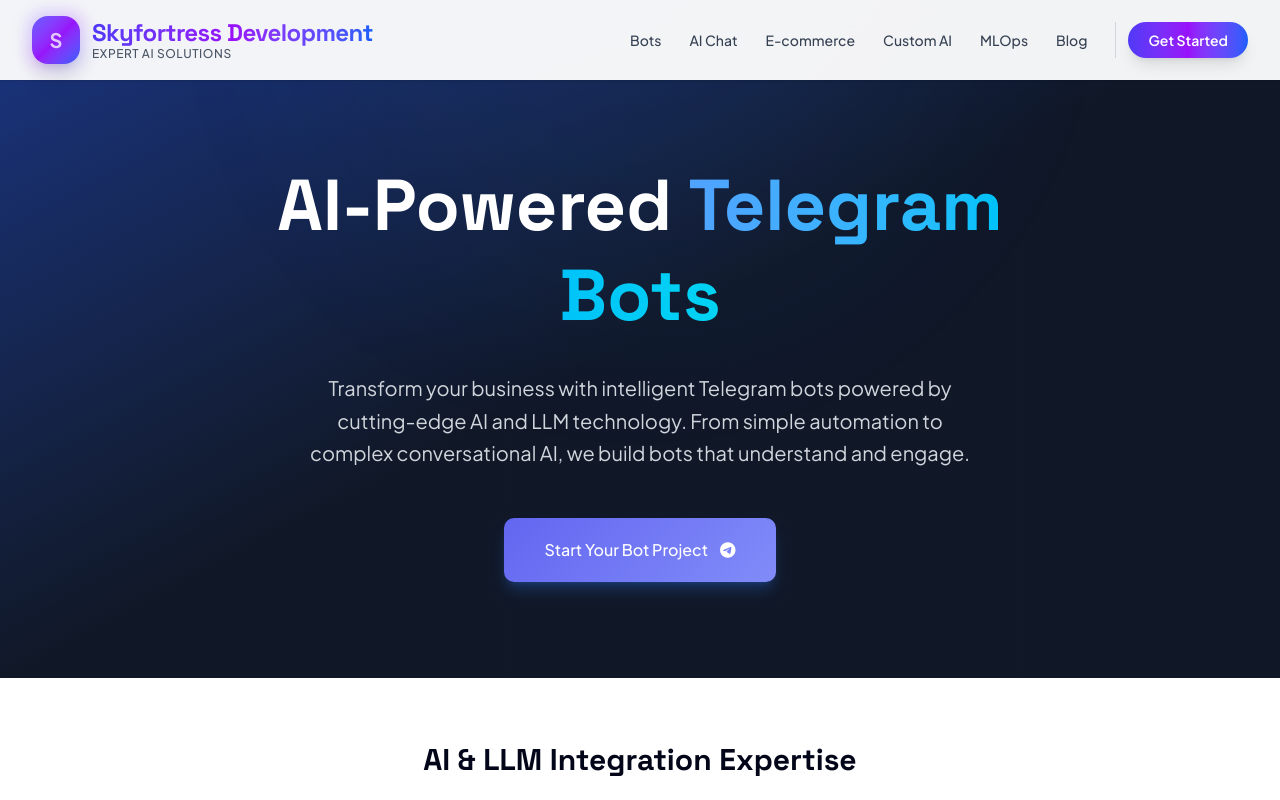
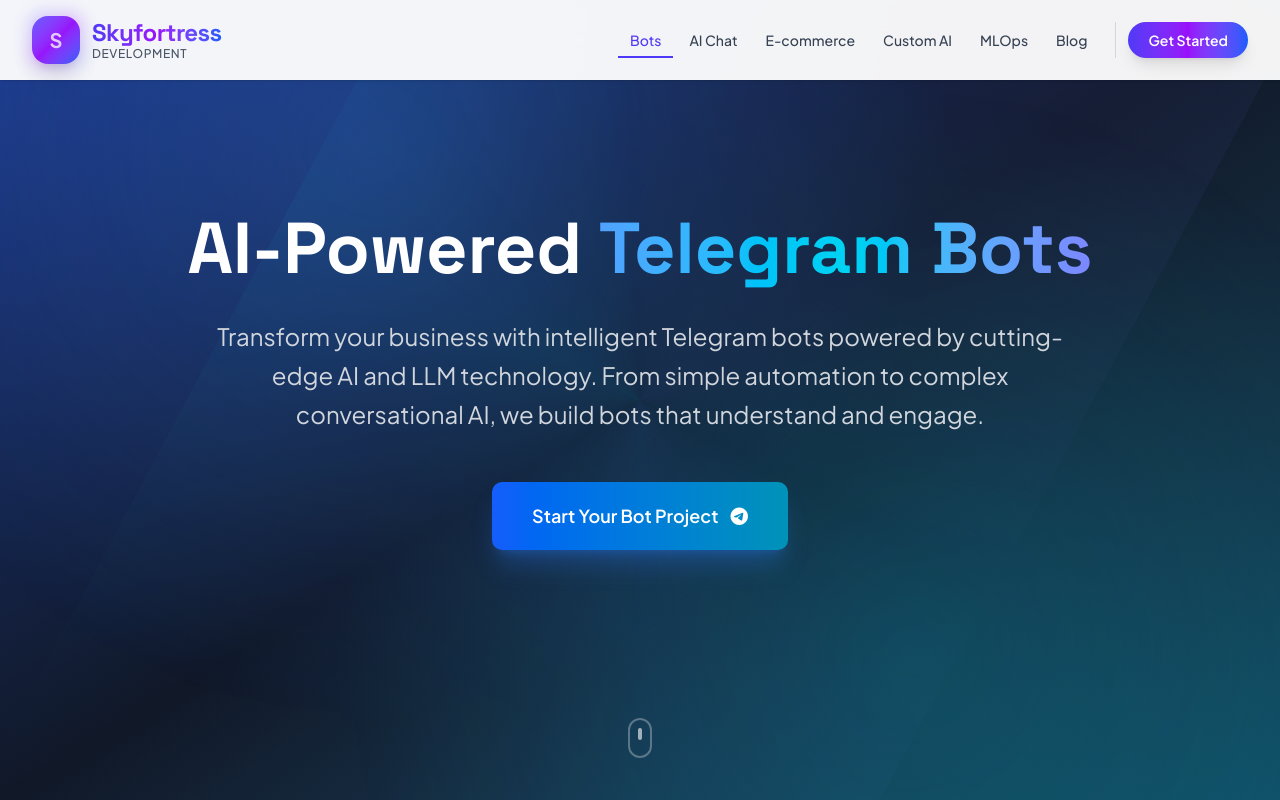
Before and after one commit to skyfortress/blog, a Next.js app: page /telegram-bots in a window 1280 px wide. Shown: the top 800 px of the page. Built offline with nearby package versions, Linux system fonts and the light colour scheme.

Commit message:
Update hero section with new stats, enhance navigation link styles, and improve technology stack layout for better responsiveness

```diff
--- a/src/app/page.tsx
+++ b/src/app/page.tsx
@@ -75,7 +75,7 @@
           {/* Stats/Trust Indicators */}
           <div className="grid grid-cols-1 sm:grid-cols-3 gap-4 sm:gap-6 lg:gap-8 max-w-3xl mx-auto px-2">
             <div className="text-center p-3 sm:p-4 bg-white/5 backdrop-blur-sm rounded-lg border border-white/10 hover:bg-white/10 transition-all duration-300">
-              <div className="text-xl sm:text-2xl lg:text-3xl font-bold text-white mb-1">50+</div>
+              <div className="text-xl sm:text-2xl lg:text-3xl font-bold text-white mb-1">30+</div>
               <div className="text-gray-400 text-xs sm:text-sm font-medium">AI Projects Delivered</div>
             </div>
             <div className="text-center p-3 sm:p-4 bg-white/5 backdrop-blur-sm rounded-lg border border-white/10 hover:bg-white/10 transition-all duration-300">
--- a/src/components/Hero.tsx
+++ b/src/components/Hero.tsx
@@ -1,3 +1,5 @@
+import Link from 'next/link';
+
 interface HeroProps {
   title: string;
   titleHighlight?: string;
@@ -5,7 +7,14 @@
   ctaText: string;
   ctaHref?: string;
   ctaIcon?: string;
-  theme?: 'default' | 'blue';
+  secondaryCtaText?: string;
+  secondaryCtaHref?: string;
+  secondaryCtaIcon?: string;
+  theme?: 'default' | 'blue' | 'purple';
+  showStats?: boolean;
+  stats?: Array<{ number: string; label: string }>;
+  showBadge?: boolean;
+  badgeText?: string;
 }
 
 export default function Hero({
@@ -15,53 +24,140 @@
   ctaText,
   ctaHref = "#contact",
   ctaIcon = "fas fa-arrow-right",
-  theme = 'default'
+  secondaryCtaText,
+  secondaryCtaHref = "#services",
+  secondaryCtaIcon = "fas fa-external-link-alt",
+  theme = 'default',
+  showStats = false,
+  stats = [
+    { number: "30+", label: "AI Projects Delivered" },
+    { number: "24hr", label: "Response Time" },
+    { number: "100%", label: "Client Satisfaction" }
+  ],
+  showBadge = false,
+  badgeText = "Available for New Projects"
 }: HeroProps) {
   const themeConfig = {
     default: {
-      gradient: 'from-indigo-900 via-gray-900 to-gray-900',
-      bgAnimate: 'rgba(99, 102, 241, 0.1)',
-      titleGradient: 'from-indigo-400 to-blue-400',
-      shadowColor: 'shadow-indigo-500/25 hover:shadow-indigo-500/30'
+      gradient: 'from-indigo-900 via-gray-900 to-purple-900',
+      radialGradient1: 'rgba(99, 102, 241, 0.3)',
+      radialGradient2: 'rgba(147, 51, 234, 0.2)',
+      conicGradient: 'conic-gradient(from 0deg at 50% 50%, transparent 0deg, rgba(99, 102, 241, 0.1) 60deg, transparent 120deg, rgba(147, 51, 234, 0.1) 180deg, transparent 240deg, rgba(59, 130, 246, 0.1) 300deg, transparent 360deg)',
+      titleGradient: 'from-indigo-400 via-purple-400 to-blue-400',
+      buttonGradient: 'from-indigo-600 to-purple-600 hover:from-indigo-700 hover:to-purple-700',
+      shadowColor: 'shadow-indigo-500/25 hover:shadow-indigo-500/40'
     },
     blue: {
-      gradient: 'from-blue-900 via-gray-900 to-gray-900',
-      bgAnimate: 'rgba(59, 130, 246, 0.1)',
-      titleGradient: 'from-blue-400 to-cyan-400',
-      shadowColor: 'shadow-blue-500/25 hover:shadow-blue-500/30'
+      gradient: 'from-blue-900 via-gray-900 to-cyan-900',
+      radialGradient1: 'rgba(59, 130, 246, 0.3)',
+      radialGradient2: 'rgba(6, 182, 212, 0.2)',
+      conicGradient: 'conic-gradient(from 0deg at 50% 50%, transparent 0deg, rgba(59, 130, 246, 0.1) 60deg, transparent 120deg, rgba(6, 182, 212, 0.1) 180deg, transparent 240deg, rgba(99, 102, 241, 0.1) 300deg, transparent 360deg)',
+      titleGradient: 'from-blue-400 via-cyan-400 to-indigo-400',
+      buttonGradient: 'from-blue-600 to-cyan-600 hover:from-blue-700 hover:to-cyan-700',
+      shadowColor: 'shadow-blue-500/25 hover:shadow-blue-500/40'
+    },
+    purple: {
+      gradient: 'from-purple-900 via-gray-900 to-indigo-900',
+      radialGradient1: 'rgba(147, 51, 234, 0.3)',
+      radialGradient2: 'rgba(99, 102, 241, 0.2)',
+      conicGradient: 'conic-gradient(from 0deg at 50% 50%, transparent 0deg, rgba(147, 51, 234, 0.1) 60deg, transparent 120deg, rgba(99, 102, 241, 0.1) 180deg, transparent 240deg, rgba(168, 85, 247, 0.1) 300deg, transparent 360deg)',
+      titleGradient: 'from-purple-400 via-indigo-400 to-pink-400',
+      buttonGradient: 'from-purple-600 to-indigo-600 hover:from-purple-700 hover:to-indigo-700',
+      shadowColor: 'shadow-purple-500/25 hover:shadow-purple-500/40'
     }
   };
 
   const config = themeConfig[theme];
 
   return (
-    <header className="relative pt-40 pb-24 px-4 bg-gray-900 overflow-hidden">
+    <header className="relative pt-16 sm:pt-24 lg:pt-32 pb-16 sm:pb-24 lg:pb-32 px-4 sm:px-6 bg-gray-900 overflow-hidden min-h-screen flex items-center">
+      {/* Background Elements */}
       <div className="absolute inset-0 overflow-hidden">
-        <div className={`absolute inset-0 bg-gradient-to-br ${config.gradient} opacity-90`}></div>
+        {/* Main gradient background */}
+        <div className={`absolute inset-0 bg-gradient-to-br ${config.gradient}`}></div>
+
+        {/* Animated radial gradients */}
         <div
-          className="absolute inset-0 hero-bg-animate"
-          style={{background: `radial-gradient(circle at 50% 0%, ${config.bgAnimate} 0%, transparent 50%)`}}
+          className="absolute inset-0 hero-bg-animate opacity-80"
+          style={{
+            background: `radial-gradient(circle at 30% 20%, ${config.radialGradient1} 0%, transparent 50%), radial-gradient(circle at 70% 80%, ${config.radialGradient2} 0%, transparent 50%)`
+          }}
+        ></div>
+
+        {/* Additional animated overlay */}
+        <div
+          className="absolute inset-0 opacity-60"
+          style={{
+            background: config.conicGradient,
+            animation: 'spin 20s linear infinite'
+          }}
         ></div>
       </div>
-      <div className="max-w-4xl mx-auto relative z-10 text-center">
-        <h1 className="text-5xl md:text-7xl font-bold text-white mb-8 leading-tight hero-title">
-          {title}{' '}
+
+      <div className="max-w-6xl mx-auto relative z-10 text-center w-full">
+        {/* Badge */}
+        {showBadge && (
+          <div className="inline-flex items-center px-3 py-2 sm:px-4 bg-white/10 backdrop-blur-sm border border-white/20 rounded-full text-white text-xs sm:text-sm font-medium mb-6 sm:mb-8 hero-title">
+            <div className="w-2 h-2 bg-green-400 rounded-full mr-2 animate-pulse"></div>
+            <span className="hidden sm:inline">{badgeText}</span>
+            <span className="sm:hidden">Available Now</span>
+          </div>
+        )}
+
+        {/* Main Heading */}
+        <h1 className="text-3xl sm:text-4xl md:text-5xl lg:text-6xl xl:text-7xl font-bold text-white mb-4 sm:mb-6 leading-tight hero-title px-2">
+          <span className="block sm:inline">{title}</span>{' '}
           {titleHighlight && (
             <span className={`text-transparent bg-clip-text bg-gradient-to-r ${config.titleGradient}`}>
               {titleHighlight}
             </span>
           )}
         </h1>
-        <p className="text-lg md:text-xl text-gray-300 mb-12 leading-relaxed max-w-2xl mx-auto hero-description">
+
+        {/* Subtitle */}
+        <p className="text-base sm:text-lg md:text-xl lg:text-2xl text-gray-300 mb-8 sm:mb-10 lg:mb-12 leading-relaxed max-w-4xl mx-auto hero-description font-light px-2">
           {description}
         </p>
-        <a
-          href={ctaHref}
-          className={`inline-flex items-center px-10 py-5 rounded-lg text-white font-medium accent-gradient shadow-lg ${config.shadowColor} hover:shadow-xl transition-all duration-300 hero-cta`}
-        >
-          {ctaText}
-          <i className={`${ctaIcon} ml-3`}></i>
-        </a>
+
+        {/* CTA Buttons */}
+        <div className="flex flex-col gap-3 sm:flex-row sm:gap-4 lg:gap-6 justify-center items-center mb-10 sm:mb-12 hero-cta px-2">
+          <Link
+            href={ctaHref}
+            className={`group w-full sm:w-auto inline-flex items-center justify-center px-6 sm:px-8 lg:px-10 py-3 sm:py-4 lg:py-5 rounded-lg text-white font-semibold bg-gradient-to-r ${config.buttonGradient} shadow-xl ${config.shadowColor} hover:shadow-2xl transition-all duration-300 transform hover:translate-y-[-2px] text-sm sm:text-base lg:text-lg min-w-[200px]`}
+          >
+            {ctaText}
+            <i className={`${ctaIcon} ml-2 sm:ml-3 group-hover:translate-x-1 transition-transform duration-300`}></i>
+          </Link>
+
+          {secondaryCtaText && (
+            <Link
+              href={secondaryCtaHref}
+              className="group w-full sm:w-auto inline-flex items-center justify-center px-6 sm:px-8 lg:px-10 py-3 sm:py-4 lg:py-5 rounded-lg text-white font-semibold bg-white/10 hover:bg-white/20 backdrop-blur-sm border border-white/30 hover:border-white/50 transition-all duration-300 transform hover:translate-y-[-2px] text-sm sm:text-base lg:text-lg min-w-[200px]"
+            >
+              {secondaryCtaText}
+              <i className={`${secondaryCtaIcon} ml-2 sm:ml-3 group-hover:translate-x-1 transition-transform duration-300`}></i>
+            </Link>
+          )}
+        </div>
+
+        {/* Stats/Trust Indicators */}
+        {showStats && (
+          <div className="grid grid-cols-1 sm:grid-cols-3 gap-4 sm:gap-6 lg:gap-8 max-w-3xl mx-auto px-2">
+            {stats.map((stat, index) => (
+              <div key={index} className="text-center p-3 sm:p-4 bg-white/5 backdrop-blur-sm rounded-lg border border-white/10 hover:bg-white/10 transition-all duration-300">
+                <div className="text-xl sm:text-2xl lg:text-3xl font-bold text-white mb-1">{stat.number}</div>
+                <div className="text-gray-400 text-xs sm:text-sm font-medium">{stat.label}</div>
+              </div>
+            ))}
+          </div>
+        )}
+      </div>
+
+      {/* Scroll Indicator - Hidden on mobile */}
+      <div className="hidden sm:block absolute bottom-8 left-1/2 transform -translate-x-1/2 animate-bounce">
+        <div className="w-6 h-10 border-2 border-white/30 rounded-full flex justify-center">
+          <div className="w-1 h-3 bg-white/60 rounded-full mt-2 animate-pulse"></div>
+        </div>
       </div>
     </header>
   );
--- a/src/components/Navigation.tsx
+++ b/src/components/Navigation.tsx
@@ -2,10 +2,19 @@
 
 import { useState, useEffect } from 'react';
 import Link from 'next/link';
+import { usePathname } from 'next/navigation';
 
 export default function Navigation() {
   const [mobileMenuOpen, setMobileMenuOpen] = useState(false);
   const [scrolled, setScrolled] = useState(false);
+  const pathname = usePathname();
+
+  const isActiveLink = (href: string) => {
+    if (href === '/') {
+      return pathname === '/';
+    }
+    return pathname.startsWith(href);
+  };
 
   useEffect(() => {
     const handleScroll = () => {
@@ -55,33 +64,75 @@
               </div>
               <div className="flex flex-col">
                 <span className="text-base sm:text-lg lg:text-xl xl:text-2xl font-bold text-transparent bg-clip-text bg-gradient-to-r from-indigo-600 via-purple-600 to-blue-600 logo-text tracking-tight leading-tight">
-                  <span className="hidden sm:inline">Skyfortress Development</span>
+                  <span className="hidden sm:inline">Skyfortress</span>
                   <span className="sm:hidden">Skyfortress</span>
                 </span>
                 <span className="text-xs lg:text-xs tracking-wider uppercase text-gray-600 font-medium hidden sm:block -mt-0.5">
-                  Expert AI Solutions
+                  Development
                 </span>
               </div>
             </Link>
           </div>
           <div className="hidden lg:flex items-center space-x-1">
-            <Link href="/telegram-bots" className="px-3 py-2 text-sm font-medium text-gray-700 hover:text-indigo-600 transition-all duration-300 rounded-lg hover:bg-gradient-to-r hover:from-indigo-50 hover:to-purple-50 nav-link-modern relative group">
+            <Link href="/telegram-bots" className={`px-3 py-2 text-sm font-medium transition-all duration-300 relative group ${
+              isActiveLink('/telegram-bots')
+                ? 'text-indigo-600'
+                : 'text-gray-700 hover:text-indigo-600'
+            }`}>
               <span className="relative z-10">Bots</span>
+              <span className={`absolute bottom-0 left-0 w-0 h-0.5 bg-indigo-600 transition-all duration-300 ${
+                isActiveLink('/telegram-bots') ? 'w-full' : 'group-hover:w-full'
+              }`}></span>
             </Link>
-            <Link href="/chatbot-voicebot-services" className="px-3 py-2 text-sm font-medium text-gray-700 hover:text-indigo-600 transition-all duration-300 rounded-lg hover:bg-gradient-to-r hover:from-indigo-50 hover:to-purple-50 nav-link-modern relative group">
+            <Link href="/chatbot-voicebot-services" className={`px-3 py-2 text-sm font-medium transition-all duration-300 relative group ${
+              isActiveLink('/chatbot-voicebot-services')
+                ? 'text-indigo-600'
+                : 'text-gray-700 hover:text-indigo-600'
+            }`}>
               <span className="relative z-10">AI Chat</span>
+              <span className={`absolute bottom-0 left-0 w-0 h-0.5 bg-indigo-600 transition-all duration-300 ${
+                isActiveLink('/chatbot-voicebot-services') ? 'w-full' : 'group-hover:w-full'
+              }`}></span>
             </Link>
-            <Link href="/ecommerce-apps" className="px-3 py-2 text-sm font-medium text-gray-700 hover:text-indigo-600 transition-all duration-300 rounded-lg hover:bg-gradient-to-r hover:from-indigo-50 hover:to-purple-50 nav-link-modern relative group">
+            <Link href="/ecommerce-apps" className={`px-3 py-2 text-sm font-medium transition-all duration-300 relative group ${
+              isActiveLink('/ecommerce-apps')
+                ? 'text-indigo-600'
+                : 'text-gray-700 hover:text-indigo-600'
+            }`}>
               <span className="relative z-10">E-commerce</span>
+              <span className={`absolute bottom-0 left-0 w-0 h-0.5 bg-indigo-600 transition-all duration-300 ${
+                isActiveLink('/ecommerce-apps') ? 'w-full' : 'group-hover:w-full'
+              }`}></span>
             </Link>
-            <Link href="/custom-ai-services" className="px-3 py-2 text-sm font-medium text-gray-700 hover:text-indigo-600 transition-all duration-300 rounded-lg hover:bg-gradient-to-r hover:from-indigo-50 hover:to-purple-50 nav-link-modern relative group">
+            <Link href="/custom-ai-services" className={`px-3 py-2 text-sm font-medium transition-all duration-300 relative group ${
+              isActiveLink('/custom-ai-services')
+                ? 'text-indigo-600'
+                : 'text-gray-700 hover:text-indigo-600'
+            }`}>
               <span className="relative z-10">Custom AI</span>
+              <span className={`absolute bottom-0 left-0 w-0 h-0.5 bg-indigo-600 transition-all duration-300 ${
+                isActiveLink('/custom-ai-services') ? 'w-full' : 'group-hover:w-full'
+              }`}></span>
             </Link>
-            <Link href="/mlops-services" className="px-3 py-2 text-sm font-medium text-gray-700 hover:text-indigo-600 transition-all duration-300 rounded-lg hover:bg-gradient-to-r hover:from-indigo-50 hover:to-purple-50 nav-link-modern relative group">
+            <Link href="/mlops-services" className={`px-3 py-2 text-sm font-medium transition-all duration-300 relative group ${
+              isActiveLink('/mlops-services')
+                ? 'text-indigo-600'
+                : 'text-gray-700 hover:text-indigo-600'
+            }`}>
               <span className="relative z-10">MLOps</span>
+              <span className={`absolute bottom-0 left-0 w-0 h-0.5 bg-indigo-600 transition-all duration-300 ${
+                isActiveLink('/mlops-services') ? 'w-full' : 'group-hover:w-full'
+              }`}></span>
             </Link>
-            <Link href="/blog" className="px-3 py-2 text-sm font-medium text-gray-700 hover:text-indigo-600 transition-all duration-300 rounded-lg hover:bg-gradient-to-r hover:from-indigo-50 hover:to-purple-50 nav-link-modern relative group">
+            <Link href="/blog" className={`px-3 py-2 text-sm font-medium transition-all duration-300 relative group ${
+              isActiveLink('/blog')
+                ? 'text-indigo-600'
+                : 'text-gray-700 hover:text-indigo-600'
+            }`}>
               <span className="relative z-10">Blog</span>
+              <span className={`absolute bottom-0 left-0 w-0 h-0.5 bg-indigo-600 transition-all duration-300 ${
+                isActiveLink('/blog') ? 'w-full' : 'group-hover:w-full'
+              }`}></span>
             </Link>
             <div className="ml-3 pl-3 border-l border-gray-300">
               <button
@@ -127,45 +178,87 @@
           <div className="px-4 py-4 sm:py-6 space-y-1">
             <Link
               href="/telegram-bots"
-              className="block px-3 sm:px-4 py-3 sm:py-4 text-base font-medium text-gray-700 hover:text-indigo-600 hover:bg-gradient-to-r hover:from-indigo-50 hover:to-purple-50 rounded-lg transition-all duration-300 group min-h-[44px]"
+              className={`block px-3 sm:px-4 py-3 sm:py-4 text-base font-medium transition-all duration-300 relative group min-h-[44px] ${
+                isActiveLink('/telegram-bots')
+                  ? 'text-indigo-600'
+                  : 'text-gray-700 hover:text-indigo-600'
+              }`}
               onClick={closeMobileMenu}
             >
               <span className="relative">Telegram Bots</span>
+              <span className={`absolute bottom-2 left-3 sm:left-4 right-3 sm:right-4 h-0.5 bg-indigo-600 transition-all duration-300 ${
+                isActiveLink('/telegram-bots') ? 'opacity-100' : 'opacity-0 group-hover:opacity-100'
+              }`}></span>
             </Link>
             <Link
               href="/chatbot-voicebot-services"
-              className="block px-3 sm:px-4 py-3 sm:py-4 text-base font-medium text-gray-700 hover:text-indigo-600 hover:bg-gradient-to-r hover:from-indigo-50 hover:to-purple-50 rounded-lg transition-all duration-300 group min-h-[44px]"
+              className={`block px-3 sm:px-4 py-3 sm:py-4 text-base font-medium transition-all duration-300 relative group min-h-[44px] ${
+                isActiveLink('/chatbot-voicebot-services')
+                  ? 'text-indigo-600'
+                  : 'text-gray-700 hover:text-indigo-600'
+              }`}
               onClick={closeMobileMenu}
             >
               <span className="relative">AI Assistants</span>
+              <span className={`absolute bottom-2 left-3 sm:left-4 right-3 sm:right-4 h-0.5 bg-indigo-600 transition-all duration-300 ${
+                isActiveLink('/chatbot-voicebot-services') ? 'opacity-100' : 'opacity-0 group-hover:opacity-100'
+              }`}></span>
             </Link>
             <Link
               href="/ecommerce-apps"
-              className="block px-3 sm:px-4 py-3 sm:py-4 text-base font-medium text-gray-700 hover:text-indigo-600 hover:bg-gradient-to-r hover:from-indigo-50 hover:to-purple-50 rounded-lg transition-all duration-300 group min-h-[44px]"
+              className={`block px-3 sm:px-4 py-3 sm:py-4 text-base font-medium transition-all duration-300 relative group min-h-[44px] ${
+                isActiveLink('/ecommerce-apps')
+                  ? 'text-indigo-600'
+                  : 'text-gray-700 hover:text-indigo-600'
+              }`}
               onClick={closeMobileMenu}
             >
               <span className="relative">E-commerce</span>
+              <span className={`absolute bottom-2 left-3 sm:left-4 right-3 sm:right-4 h-0.5 bg-indigo-600 transition-all duration-300 ${
+                isActiveLink('/ecommerce-apps') ? 'opacity-100' : 'opacity-0 group-hover:opacity-100'
+              }`}></span>
             </Link>
             <Link
               href="/custom-ai-services"
-              className="block px-3 sm:px-4 py-3 sm:py-4 text-base font-medium text-gray-700 hover:text-indigo-600 hover:bg-gradient-to-r hover:from-indigo-50 hover:to-purple-50 rounded-lg transition-all duration-300 group min-h-[44px]"
+              className={`block px-3 sm:px-4 py-3 sm:py-4 text-base font-medium transition-all duration-300 relative group min-h-[44px] ${
+                isActiveLink('/custom-ai-services')
+                  ? 'text-indigo-600'
+                  : 'text-gray-700 hover:text-indigo-600'
+              }`}
               onClick={closeMobileMenu}
             >
               <span className="relative">Custom AI</span>
+              <span className={`absolute bottom-2 left-3 sm:left-4 right-3 sm:right-4 h-0.5 bg-indigo-600 transition-all duration-300 ${
+                isActiveLink('/custom-ai-services') ? 'opacity-100' : 'opacity-0 group-hover:opacity-100'
+              }`}></span>
             </Link>
             <Link
               href="/mlops-services"
-              className="block px-3 sm:px-4 py-3 sm:py-4 text-base font-medium text-gray-700 hover:text-indigo-600 hover:bg-gradient-to-r hover:from-indigo-50 hover:to-purple-50 rounded-lg transition-all duration-300 group min-h-[44px]"
+              className={`block px-3 sm:px-4 py-3 sm:py-4 text-base font-medium transition-all duration-300 relative group min-h-[44px] ${
+                isActiveLink('/mlops-services')
+                  ? 'text-indigo-600'
+                  : 'text-gray-700 hover:text-indigo-600'
+              }`}
               onClick={closeMobileMenu}
             >
               <span className="relative">MLOps</span>
+              <span className={`absolute bottom-2 left-3 sm:left-4 right-3 sm:right-4 h-0.5 bg-indigo-600 transition-all duration-300 ${
+                isActiveLink('/mlops-services') ? 'opacity-100' : 'opacity-0 group-hover:opacity-100'
+              }`}></span>
             </Link>
             <Link
               href="/blog"
-              className="block px-3 sm:px-4 py-3 sm:py-4 text-base font-medium text-gray-700 hover:text-indigo-600 hover:bg-gradient-to-r hover:from-indigo-50 hover:to-purple-50 rounded-lg transition-all duration-300 group min-h-[44px]"
+              className={`block px-3 sm:px-4 py-3 sm:py-4 text-base font-medium transition-all duration-300 relative group min-h-[44px] ${
+                isActiveLink('/blog')
+                  ? 'text-indigo-600'
+                  : 'text-gray-700 hover:text-indigo-600'
+              }`}
               onClick={closeMobileMenu}
             >
               <span className="relative">Blog</span>
+              <span className={`absolute bottom-2 left-3 sm:left-4 right-3 sm:right-4 h-0.5 bg-indigo-600 transition-all duration-300 ${
+                isActiveLink('/blog') ? 'opacity-100' : 'opacity-0 group-hover:opacity-100'
+              }`}></span>
             </Link>
             <div className="pt-3 sm:pt-4 border-t border-gray-200/60 mt-2">
               <button
```
Also changed, not shown: src/components/TechnologyStack.tsx (+6 -1 lines).
